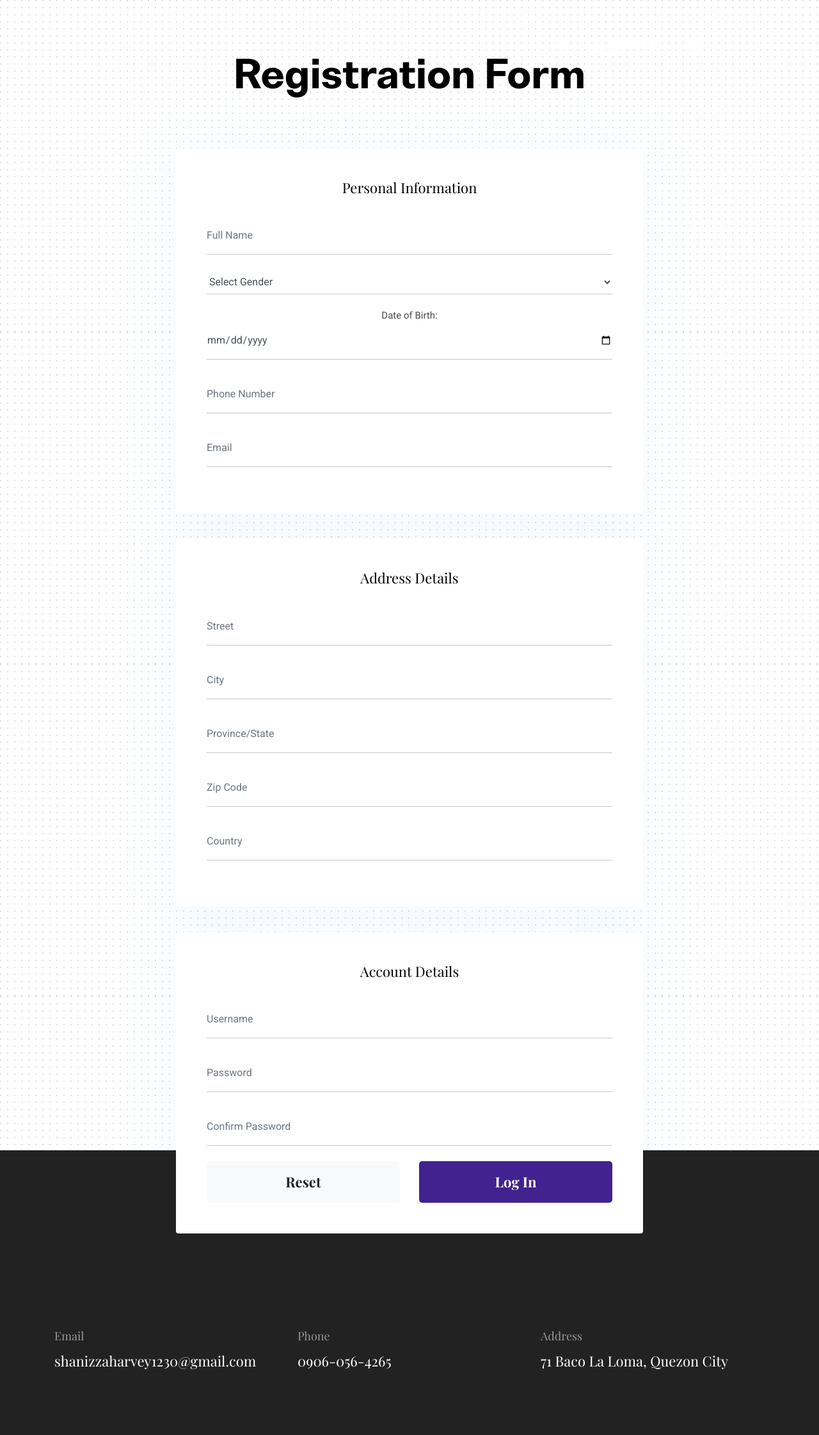
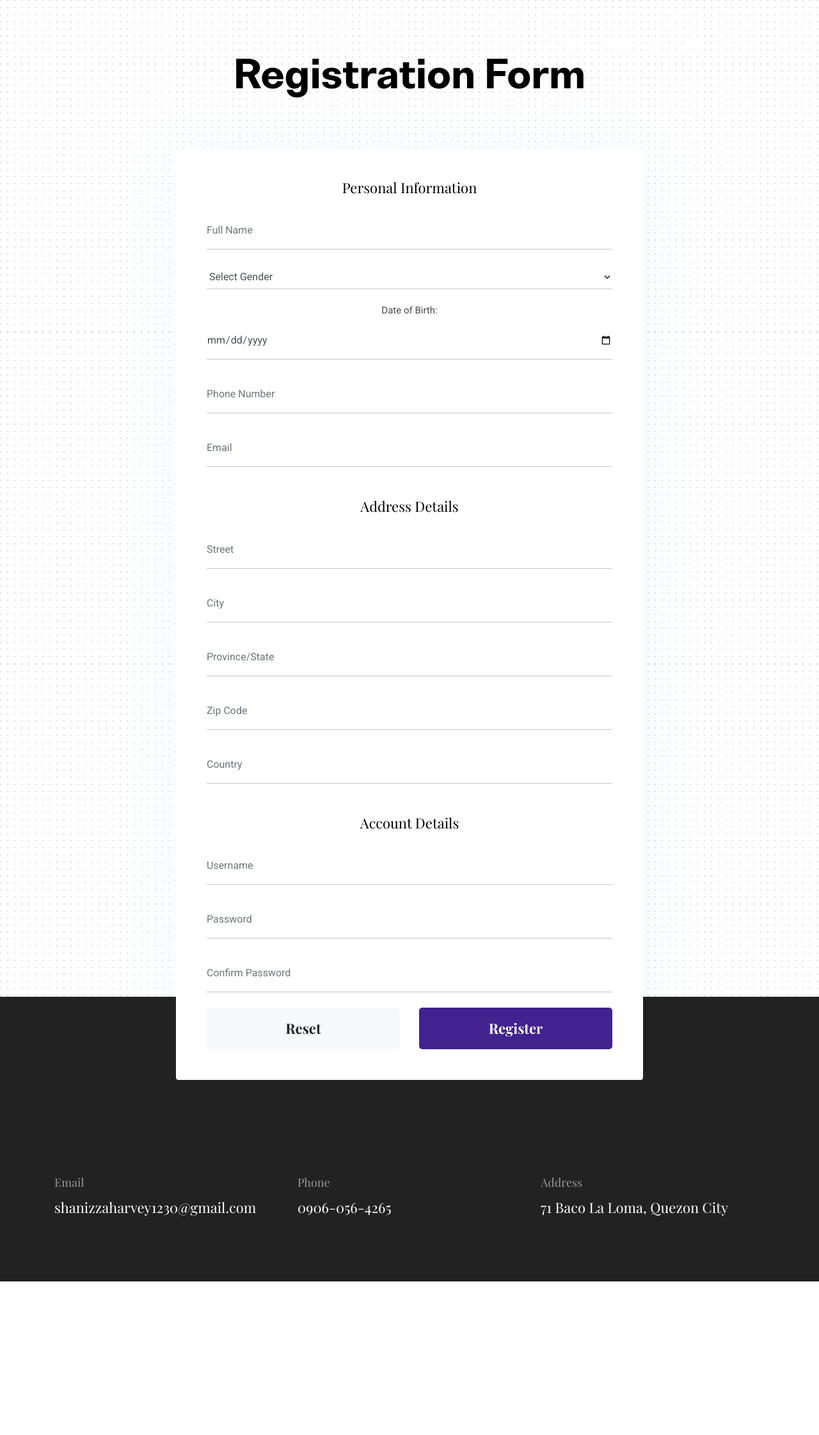
Before and after one commit to shanharvs/INTEG2B, a PHP site: page /register.php in a window 1280 px wide. Shown: the whole page at 64% size. After the commit the page ends 2003 px from the top, so only its background shows below. Run offline with PHP 8.4, Linux system fonts and the light colour scheme.

Commit message:
Update register.php

```diff
--- a/register.php
+++ b/register.php
@@ -1,3 +1,42 @@
+<?php
+if($_SERVER["REQUEST_METHOD"] == "POST") {
+  $full_name = $_POST['full_name'];
+  $gender = $_POST['gender'];
+  $dob = $_POST['dob'];
+  $phone = $_POST['phone'];
+  $email = $_POST['email'];
+
+  $street = $_POST['street'];
+  $city = $_POST['city'];
+  $province = $_POST['province'];
+  $zip = $_POST['zip'];
+  $country = $_POST['country'];
+
+  $username = $_POST['username'];
+  $password = $_POST['password'];
+  $confirm_password = $_POST['confirm_password'];
+
+
+  if ($password != $confirm) {
+    echo "<script>alert('Passwords do not match. Please try again.'); window.history.back();</script>";
+  } else {
+    $line = implode("|", [
+      $full_name, $gender, $dob, $phone, $email,
+      $street, $city, $province, $zip, $country,
+      $username, $password
+    ]) . "\n";
+    file_put_contents("user.txt", $line, FILE_APPEND);
+
+    echo "<script>
+    alert('Registration successful! Proceeding to login...');
+    window.location.href = 'login.php';
+    </script>";
+  }
+}
+
+
+?>
+
 <!DOCTYPE html>
 <html lang="zxx">
 
@@ -56,7 +95,7 @@
           <a class="nav-link" href="index.php">Home</a>
         </li>
         <li class="nav-item">
-          <a class="nav-link" href="register.php">Registration</a>
+          <a class="nav-link" href="register.php">Register</a>
         </li>
         <li class="nav-item">
           <a class="nav-link" href="login.php">Log-in</a>
@@ -74,12 +113,13 @@
         <h2 class="section-title">Registration Form</h2>
       </div>
 
-        <!-- Personal Information -->
       <div class="col-lg-8 mx-auto">
         <div class="bg-white rounded text-center p-5 shadow-down">
-            <h4 class="mb-80">Personal Information</h4>
-            <form action="#" class="row">
+          <form action="#" method="post" class="row">
+
+            <!-- Personal Information -->
             <div class="col-md-12">
+              <h4 class="mb-4">Personal Information</h4>
               <input type="text" name="full_name" placeholder="Full Name" class="form-control px-0 mb-4">
               <select name="gender" class="form-control px-0 mb-4">
                 <option value="">Select Gender</option>
@@ -87,52 +127,38 @@
                 <option value="female">Female</option>
                 <option value="other">Other</option>
               </select>
-                Date of Birth:
+              <label>Date of Birth:</label>
               <input type="date" name="dob" class="form-control px-0 mb-4">
               <input type="tel" name="phone" placeholder="Phone Number" class="form-control px-0 mb-4">
               <input type="email" name="email" placeholder="Email" class="form-control px-0 mb-4">
             </div>
-            </form>
-          </div>
-        </div>
 
             <!-- Address Details -->
-        <div class="col-lg-8 mx-auto">
-          <div class="bg-white rounded text-center p-5 shadow-down">
-            <h4 class="mb-80">Address Details</h4>
-            <form action="#" class="row">
-              <div class="col-md-12">
+            <div class="col-md-12 mt-4">
+              <h4 class="mb-4">Address Details</h4>
               <input type="text" name="street" placeholder="Street" class="form-control px-0 mb-4">
               <input type="text" name="city" placeholder="City" class="form-control px-0 mb-4">
               <input type="text" name="province" placeholder="Province/State" class="form-control px-0 mb-4">
               <input type="text" name="zip" placeholder="Zip Code" class="form-control px-0 mb-4">
               <input type="text" name="country" placeholder="Country" class="form-control px-0 mb-4">
             </div>
-            </form>
-          </div>
+
+            <!-- Account Details -->
+            <div class="col-md-12 mt-4">
+              <h4 class="mb-4">Account Details</h4>
+              <input type="text" id="username" name="username" placeholder="Username" class="form-control px-0 mb-4">
+              <input type="password" id="password" name="password" placeholder="Password" class="form-control px-0 mb-4">
+              <input type="password" id="confirm_password" name="confirm_password" placeholder="Confirm Password" class="form-control px-0 mb-4">
             </div>
 
-        <!-- Account Details -->
-        <div class="col-lg-8 mx-auto">
-          <div class="bg-white rounded text-center p-5 shadow-down">
-            <h4 class="mb-80">Account Details</h4>
-            <form action="#" class="row">
-              <div class="col-md-12">
-                <input type="text" id="username" name="username" placeholder="Username" class="form-control px-0 mb-4">
-              </div>
-              <div class="col-md-12">
-                <input type="password" id="password" name="password" placeholder="Password" class="form-control px-0 mb-4">
-              </div>
-              <div class="col-md-12">
-                <input type="password" id="confirm_password" name="confirm_password" placeholder="Confirm Password"
-                  class="form-control px-0 mb-4">
-              </div>
+            <!-- Buttons -->
             <div class="col-lg-6 col-10 mx-auto">
               <input type="reset" value="Reset" class="btn btn-light w-100">
             </div>
             <div class="col-lg-6 col-10 mx-auto">
-                <a href="login.php" class="btn btn-primary w-100">Log in</a>
+              <input type="submit" name="register" value="Register" class="btn btn-primary w-100">
             </div>
+
           </form>
         </div>
       </div>
@@ -140,6 +166,7 @@
     </div>
   </div>
 </section>
+
   <!-- /contact -->
 
   <!-- footer -->
```
Lines whose indentation alone changed are shown as unchanged.
